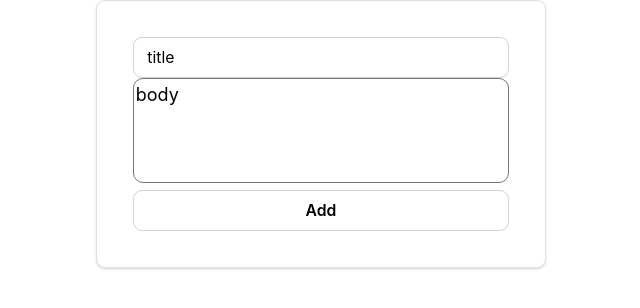
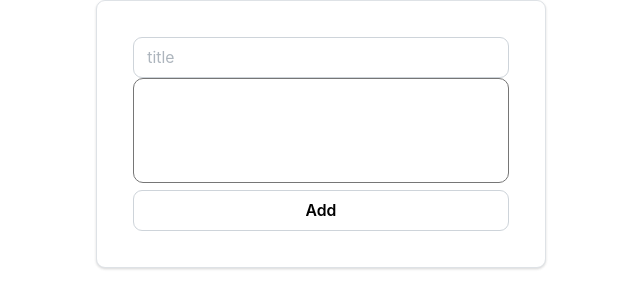
Before and after one commit to MosheLevC/techtroop-QuickNotes-project, a React (Vite) app: page / in a window 1280 px wide. Shown: the top 308 px of the page, without its empty margins (319-959 px from the left). Built offline with nearby package versions, Linux system fonts and the light colour scheme.

Commit message:
feat: update NoteForm props to use currentNote state

```diff
--- a/src/App.jsx
+++ b/src/App.jsx
@@ -3,11 +3,11 @@ import "./App.css";
 import NoteForm from "./NoteForm";
 
 function App() {
-  const [currentTitle, setCurrentTitle] = useState({});
+  const [currentNote, setCurrentNote] = useState({ id: null, title: "", body: "", category: "" });
 
   return (
     <div className="container">
-      <NoteForm title="title" body="body" category="category" />
+      <NoteForm title={currentNote.title} body={currentNote.body} category={currentNote.category} />
     </div>
   );
 }
```
